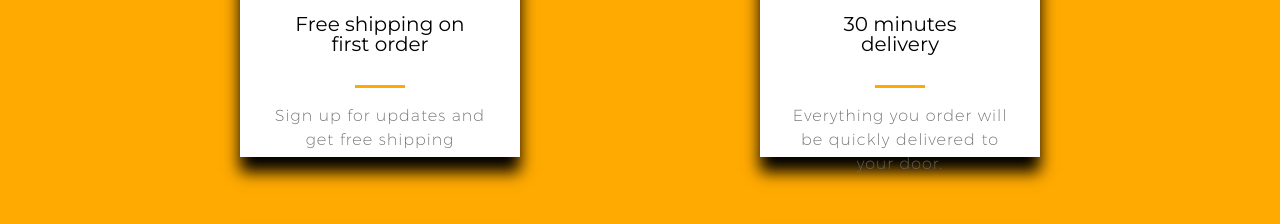
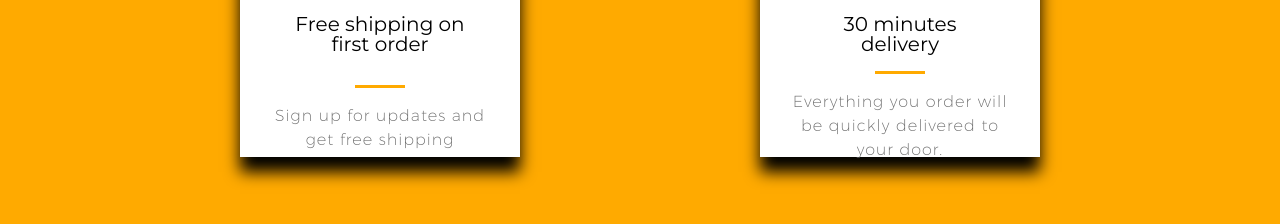
Before and after one commit to Purcela/lesson9-davaleba, a plain HTML site: page index.html in a window 1280 px wide. In both pictures the pointer is over the element "Everything you order will be quickly delivered to your door.". Shown: the part 6810-7034 px from the top of the page. Drawn offline with Linux system fonts and the light colour scheme.

Commit message:
Update styles.css

```diff
--- a/css/styles.css
+++ b/css/styles.css
@@ -1,9 +1,3 @@
-/*
-* Prefixed by https://autoprefixer.github.io
-* PostCSS: v8.3.6,
-* Autoprefixer: v10.3.1
-* Browsers: last 4 version
-*/
 
 
   /*----------------------------------------------   section 1   --------------------------------------------------*/
@@ -1006,7 +1000,8 @@
               line-height: 1.5;
               overflow: hidden; }
 
-.visable:hover { overflow: visible; }
+.visable:hover { overflow: visible;
+                 height: 100%; }
 
   /*----------------------------------------------   s7-img3   --------------------------------------------------*/
 
```
